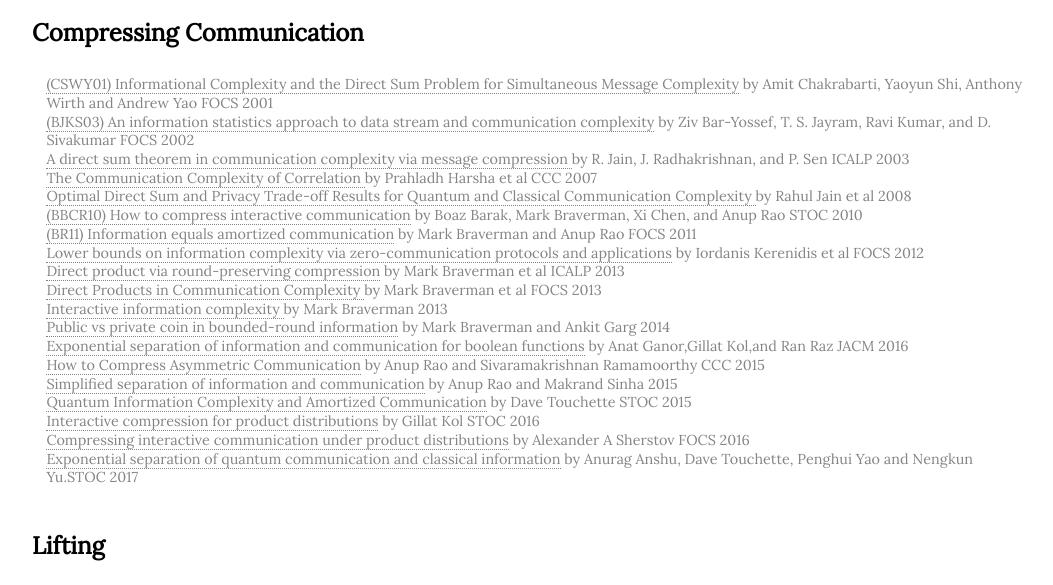
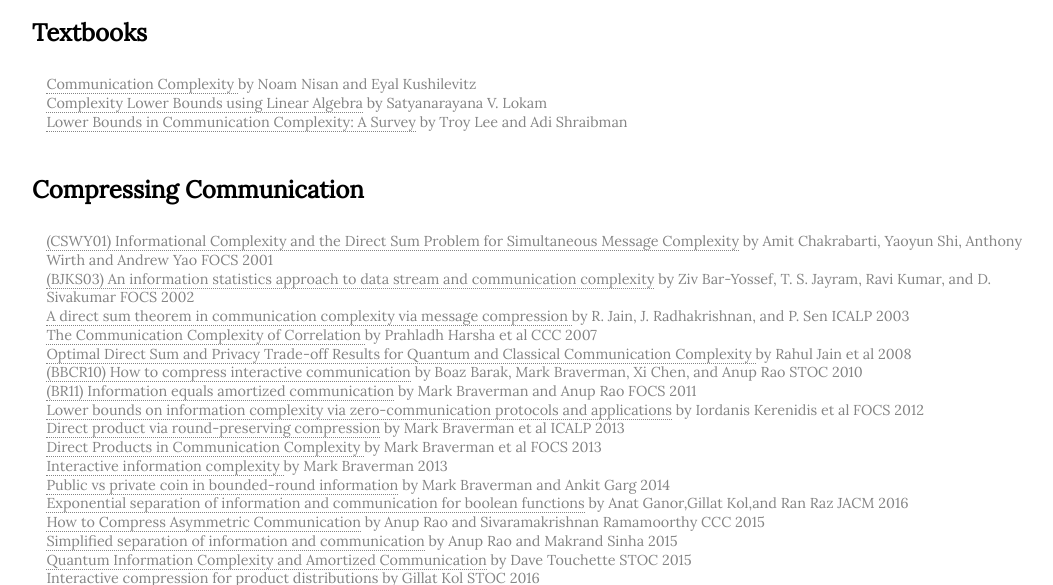
Before and after one commit to RuanYang1997/Guangxu-Yang.github.io-1, a plain HTML site: page CC.html in a window 1280 px wide. Shown: the part 183-768 px from the top of the page, without its empty margins (68-1121 px from the left). Drawn offline with nearby package versions, Linux system fonts and the light colour scheme; some packages are replaced by stand-ins of ours.

Commit message:
Update CC.html

```diff
--- a/CC.html
+++ b/CC.html
@@ -112,21 +112,21 @@ authors{
        (General Resources:Surveys, lecture, papers and scribe notes, videos, open problem compendiums, etc.)
      </div>
 
-<!--
- <h2>Compressing Communication</h2>
+
+ <h2>Textbooks</h2>
     <ul>
   <li>
      <div
      style="line-height:1.5em;font-size:.9em;color:#848484;padding-top:.5em;padding-left:1em">
-
-     <a href=""><u></u> </a> <br>
-     <a href=""><u></u> </a> <br>
+      <a href="https://guangxu-yang.github.io/CC.pdf"><u>Communication Complexity </u> by Noam Nisan and Eyal Kushilevitz</a> <br>
+     <a href="http://www.cs.toronto.edu/~toni/Courses/CommComplexity/Papers/lokam-book.pdf"><u>Complexity Lower Bounds using Linear Algebra</u> by Satyanarayana V. Lokam</a> <br>
+     <a href="http://research.cs.rutgers.edu/~troyjlee/survey_plain.pdf"><u>Lower Bounds in Communication Complexity: A Survey</u> by Troy Lee and Adi Shraibman </a> <br>
 
     </div>
   </li>
  </ul>
 
--->
+
   <h2>Compressing Communication</h2>
     <ul>
   <li>
```
